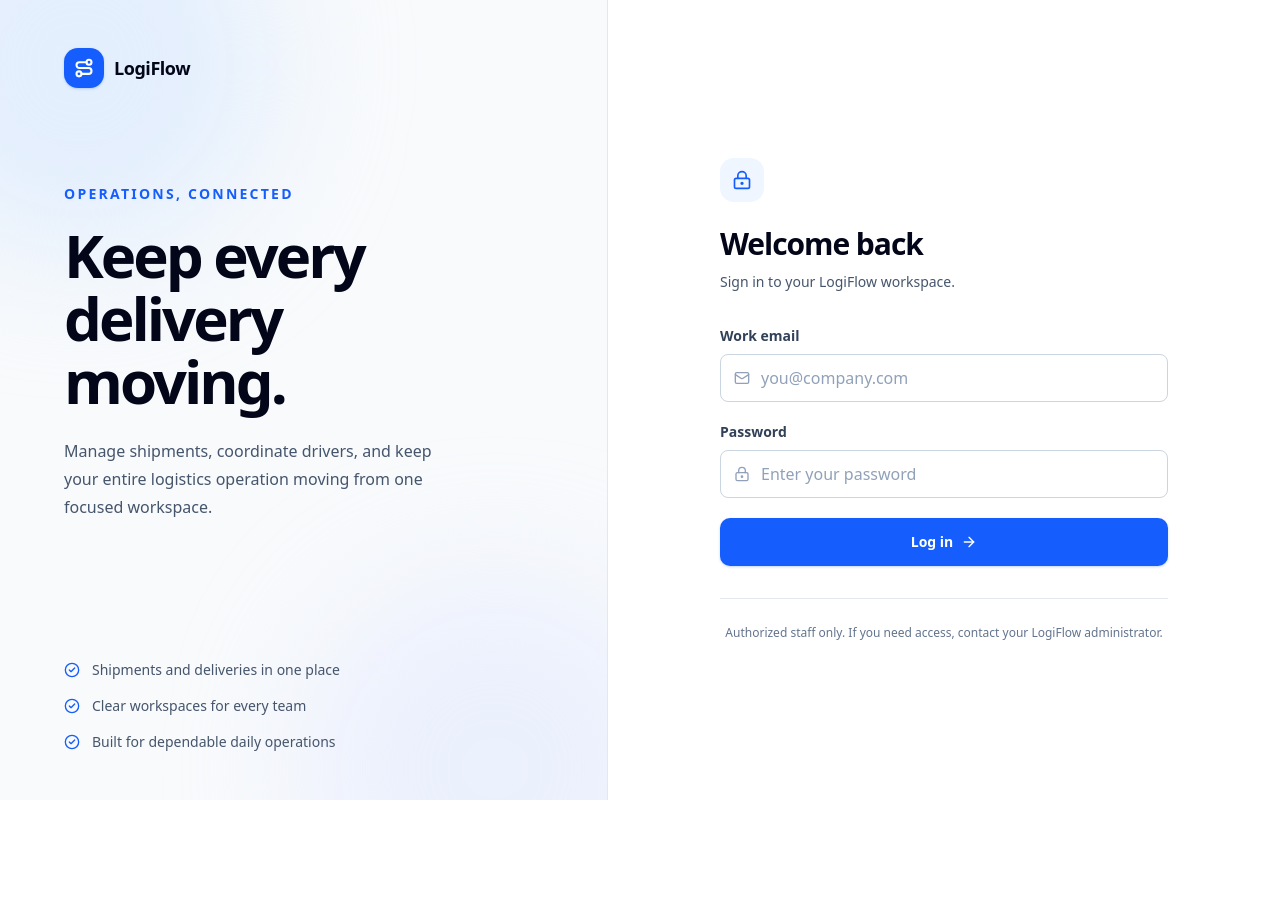
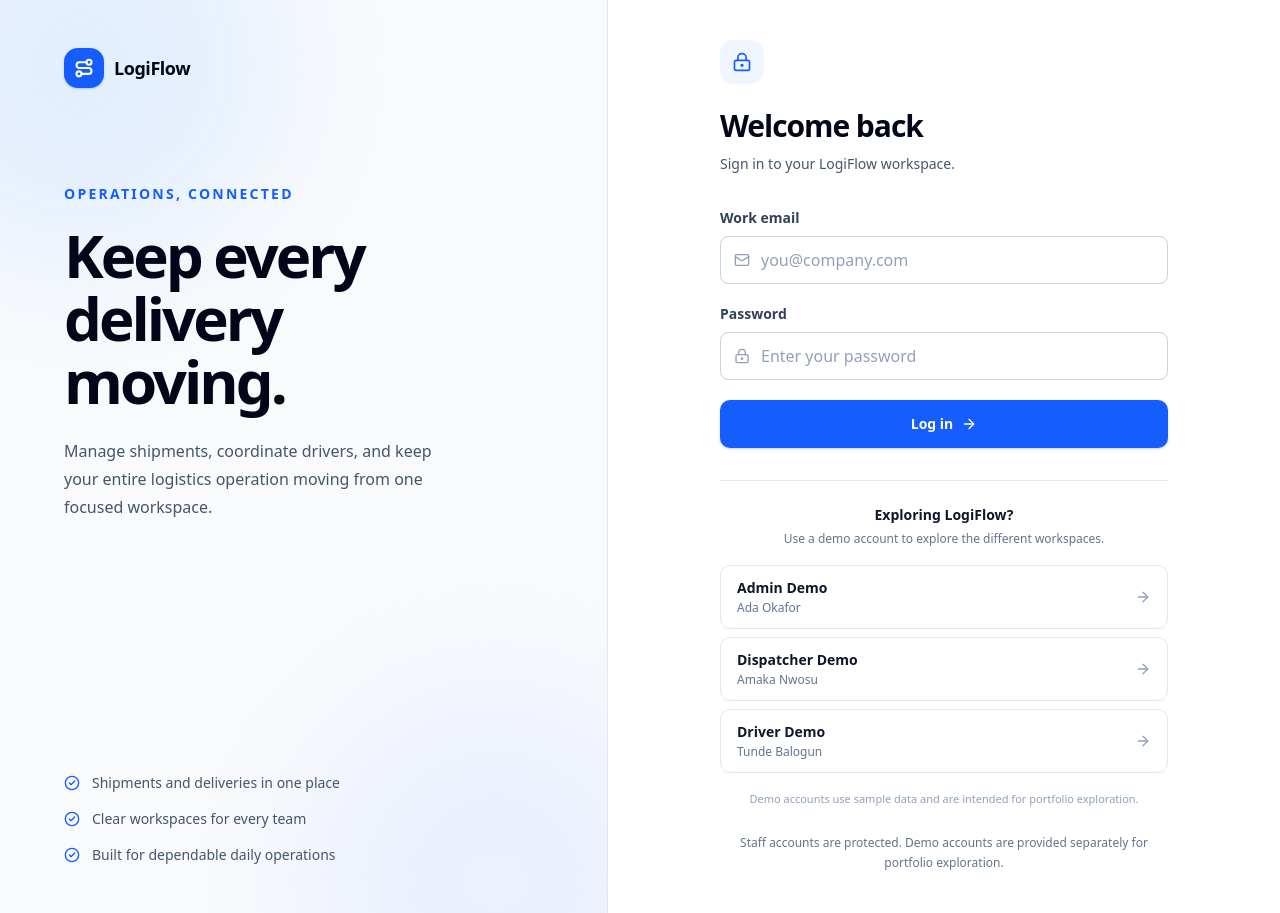
Before and after one commit to Vivianclare-codes/logiflow, a Next.js app: page /login in a window 1280 px wide. Before the commit the page ends 800 px from the top, so only its background shows below. Built offline with nearby package versions, Linux system fonts and the light colour scheme; no server answers.

Commit message:
create demo accounts and wall

```diff
--- a/app/login/page.tsx
+++ b/app/login/page.tsx
@@ -1,3 +1,4 @@
+
 "use client";
 
 import { useState } from "react";
@@ -26,6 +27,27 @@ function Logo() {
   );
 }
 
+const demoAccounts = [
+  {
+    role: "Admin Demo",
+    name: "Ada Okafor",
+    email: "demo.admin@logiflow.test",
+    password: "logiflow123",
+  },
+  {
+    role: "Dispatcher Demo",
+    name: "Amaka Nwosu",
+    email: "demo1.dispatcher@logiflow.test",
+    password: "logiflow123",
+  },
+  {
+    role: "Driver Demo",
+    name: "Tunde Balogun",
+    email: "demo.driver2@logiflow.test",
+    password: "logiflow123",
+  },
+];
+
 export default function LoginPage() {
   const router = useRouter();
 
@@ -33,6 +55,15 @@ export default function LoginPage() {
   const [password, setPassword] = useState("");
   const [error, setError] = useState("");
   const [isLoading, setIsLoading] = useState(false);
+
+  function selectDemoAccount(
+    demoEmail: string,
+    demoPassword: string
+  ) {
+    setEmail(demoEmail);
+    setPassword(demoPassword);
+    setError("");
+  }
 
   async function handleLogin(
     event: React.FormEvent<HTMLFormElement>
@@ -269,9 +300,57 @@ export default function LoginPage() {
               </button>
             </form>
 
-            <p className="mt-8 border-t border-slate-200 pt-6 text-center text-xs leading-5 text-slate-500">
-              Authorized staff only. If you need access, contact your
-              LogiFlow administrator.
+            {/* Demo access */}
+            <div className="mt-8 border-t border-slate-200 pt-6">
+              <div className="text-center">
+                <p className="text-sm font-semibold text-slate-900">
+                  Exploring LogiFlow?
+                </p>
+
+                <p className="mt-1 text-xs leading-5 text-slate-500">
+                  Use a demo account to explore the different
+                  workspaces.
+                </p>
+              </div>
+
+              <div className="mt-4 grid gap-2">
+                {demoAccounts.map((demo) => (
+                  <button
+                    key={demo.email}
+                    type="button"
+                    onClick={() =>
+                      selectDemoAccount(
+                        demo.email,
+                        demo.password
+                      )
+                    }
+                    disabled={isLoading}
+                    className="flex w-full items-center justify-between rounded-lg border border-slate-200 bg-white px-4 py-3 text-left transition hover:border-blue-200 hover:bg-blue-50/50 disabled:cursor-not-allowed disabled:opacity-70"
+                  >
+                    <div>
+                      <p className="text-sm font-semibold text-slate-900">
+                        {demo.role}
+                      </p>
+
+                      <p className="mt-0.5 text-xs text-slate-500">
+                        {demo.name}
+                      </p>
+                    </div>
+
+                    <ArrowRight className="size-4 text-slate-400" />
+                  </button>
+                ))}
+              </div>
+
+              <p className="mt-4 text-center text-[11px] leading-5 text-slate-400">
+                Demo accounts use sample data and are intended for
+                portfolio exploration.
+              </p>
+            </div>
+
+            <p className="mt-6 text-center text-xs leading-5 text-slate-500">
+              Staff accounts are protected. Demo accounts are provided
+              separately for portfolio exploration.
             </p>
           </div>
         </section>
--- a/app/page.tsx
+++ b/app/page.tsx
@@ -207,12 +207,13 @@ export default function HomePage() {
               place.
             </p>
 
+            {/* Hero actions */}
             <div className="mt-8 flex flex-col gap-3 sm:flex-row">
               <Link
                 href="/login"
                 className="inline-flex h-12 items-center justify-center rounded-lg bg-blue-600 px-5 text-sm font-semibold text-white shadow-lg shadow-blue-600/20 transition hover:bg-blue-700 focus-visible:outline-2 focus-visible:outline-offset-2 focus-visible:outline-blue-600"
               >
-                Get Started
+                Explore the Demo
                 <ArrowRight className="ml-2 size-4" />
               </Link>
 
@@ -461,7 +462,7 @@ export default function HomePage() {
                 href="/login"
                 className="inline-flex h-12 items-center justify-center rounded-lg bg-blue-600 px-5 text-sm font-semibold text-white transition hover:bg-blue-500 focus-visible:outline-2 focus-visible:outline-offset-2 focus-visible:outline-blue-400"
               >
-                Get Started
+                Explore the Demo
                 <ArrowRight className="ml-2 size-4" />
               </Link>
 
```
